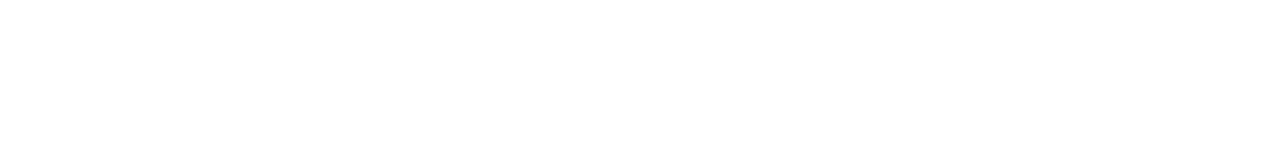
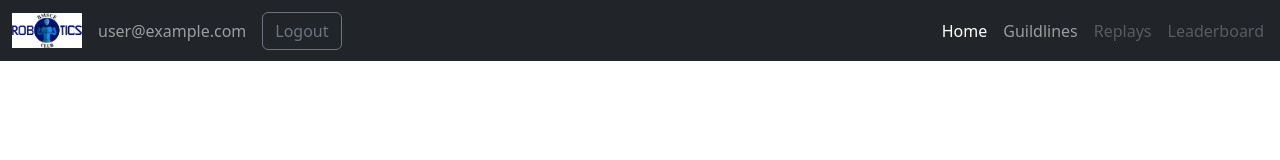
Before and after one commit to chirumer/fighter, a website: page public/home/index.html in a window 1280 px wide. Drawn offline with nearby package versions, Linux system fonts and the light colour scheme.

Commit message:
added navbar

```diff
--- a/public/home/index.html
+++ b/public/home/index.html
@@ -6,14 +6,36 @@
   <meta name="viewport" content="width=device-width, initial-scale=1.0">
   <title> Home </title>
 
-  <!-- Bootstrap -->
-  <link href="https://cdn.jsdelivr.net/npm/bootstrap@5.2.2/dist/css/bootstrap.min.css" rel="stylesheet" integrity="sha384-Zenh87qX5JnK2Jl0vWa8Ck2rdkQ2Bzep5IDxbcnCeuOxjzrPF/et3URy9Bv1WTRi" crossorigin="anonymous">
-  <script src="https://cdn.jsdelivr.net/npm/bootstrap@5.2.2/dist/js/bootstrap.bundle.min.js" integrity="sha384-OERcA2EqjJCMA+/3y+gxIOqMEjwtxJY7qPCqsdltbNJuaOe923+mo//f6V8Qbsw3" crossorigin="anonymous"></script>
-
   <!-- jQuery -->
   <script src="https://ajax.googleapis.com/ajax/libs/jquery/3.6.1/jquery.min.js"></script>
+
+  <!-- Bootstrap -->
+  <script src="https://cdn.jsdelivr.net/npm/bootstrap@5.2.2/dist/js/bootstrap.bundle.min.js" integrity="sha384-OERcA2EqjJCMA+/3y+gxIOqMEjwtxJY7qPCqsdltbNJuaOe923+mo//f6V8Qbsw3" crossorigin="anonymous"></script>
+  <link href="https://cdn.jsdelivr.net/npm/bootstrap@5.2.2/dist/css/bootstrap.min.css" rel="stylesheet" integrity="sha384-Zenh87qX5JnK2Jl0vWa8Ck2rdkQ2Bzep5IDxbcnCeuOxjzrPF/et3URy9Bv1WTRi" crossorigin="anonymous">
+
+  <!-- Styles -->
+  <link rel="stylesheet" href="styles.css">
 </head>
 <body>
 
+  <nav class="navbar navbar-dark bg-dark navbar-expand-lg">
+    <span id="site_navbar-info" class="container justify-content-start">
+      <a class="navbar-brand" href="#"><img id="site_navbar-logo" src="../assets/logo.png" alt="Robotics Club Logo"></a>
+      <span class="navbar-text">user@example.com</span>
+      <button id="logout-btn" type="button" class="btn btn-outline-secondary">Logout</button>
+    </span>
+    <button id="site_nav-toggler" class="navbar-toggler" type="button" data-bs-toggle="collapse" data-bs-target="#site_nav-content" aria-controls="site_nav-content" aria-expanded="false" aria-label="Toggle navigation">
+      <span class="navbar-toggler-icon"></span>
+    </button>
+    <div id="site_nav-content" class="collapse navbar-collapse justify-content-end">
+      <div id="site_navbar-nav" class="navbar-nav mr-auto">
+          <a class="nav-item nav-link active" href="#">Home</a>
+          <a class="nav-item nav-link" href="#">Guildlines</a>
+          <a class="nav-item nav-link disabled" href="#">Replays</a>
+          <a class="nav-item nav-link disabled" href="#">Leaderboard</a>
+      </div>
+  </div>
+  </nav>
+
 </body>
 </html>
--- /dev/null
+++ b/public/home/styles.css
@@ -0,0 +1,28 @@
+#site_navbar-logo {
+  width: 70px;
+  margin-left: 0px;
+  margin-right: 0px;
+  padding: 0px;
+  background-color: white;
+}
+
+#site_navbar-info {
+  margin: 0px;
+  width: fit-content;
+}
+
+#site_navbar-nav {
+  margin-left: 8px;
+  margin-right: 8px;
+}
+
+#site_nav-toggler {
+  margin-left: 8px;
+  margin-right: 8px;
+}
+
+#logout-btn {
+  margin-left: 16px;
+  margin-right: 16px;
+  /* border-color: white; */
+}
```
Also changed, not shown: public/assets/logo.png (added).
